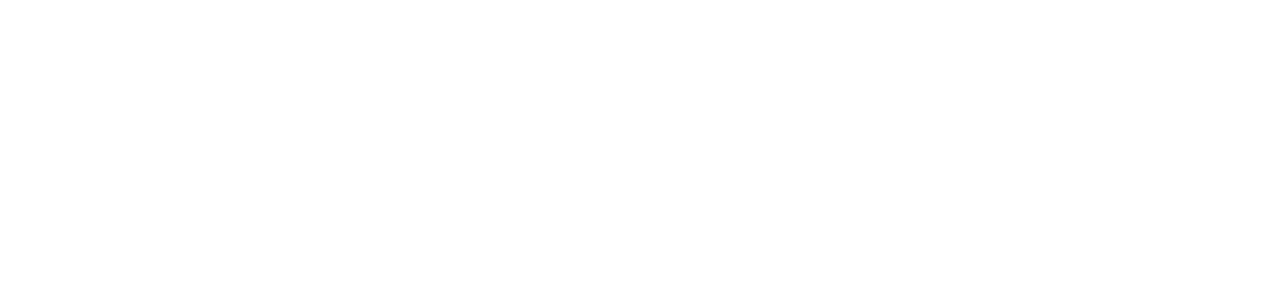
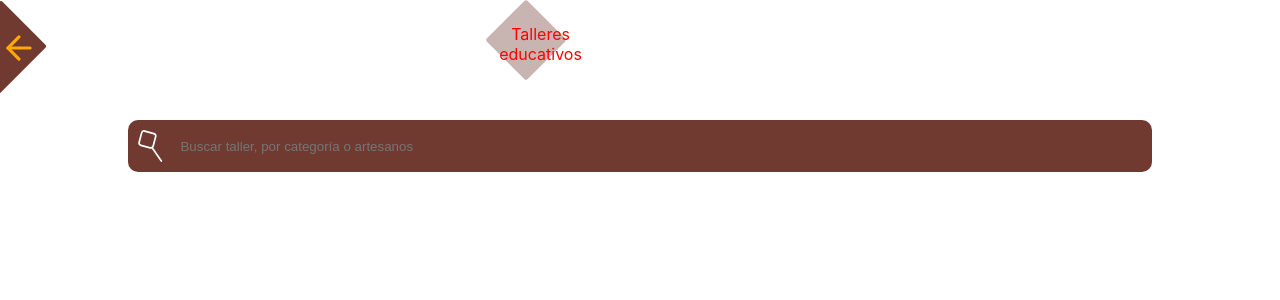
Before and after one commit to Thewilliamg/proyectoFinalExpress, a React (Vite) app: page /workshop in a window 1280 px wide. Before the commit this address had no page. Shown: the top 300 px of the page. Built offline with nearby package versions, Linux system fonts and the light colour scheme; the HTML template or start-up script is replaced by a standard one.

Commit message:
feat: :construction: Creation of workShop's view

```diff
--- a/src/App.jsx
+++ b/src/App.jsx
@@ -6,6 +6,7 @@
 import Markets from './pages/markets/Markets.jsx';
 import Discounts from './pages/discounts/Discounts.jsx';
 import Shop from './pages/shop/Shop.jsx';
+import Workshop from './pages/home/components/workShop.jsx'
 import Parrafito from './pages/discounts/components/beforeShop.jsx';
 
 function App() {
@@ -13,7 +14,8 @@
     <BrowserRouter>
       <Routes>
 
-        <Route index element={<Home />} />
+        <Route path="/" element={<Home />} />
+        <Route path="/workshop" element={<Workshop />} />
         <Route path="/discounts" element={<Discounts/>} />
         <Route path="discounts/product" element={<Parrafito />} />
         <Route path="/markets" element={<Markets />} />
--- a/src/pages/components/goBackArrow.css
+++ b/src/pages/components/goBackArrow.css
@@ -1,6 +1,6 @@
 .back-arrow {
     display: inline-block;
-    width: 100%;
+    width: 38%;
     height: min-content;
     z-index: 1000;
 }
--- a/src/pages/home/Home.jsx
+++ b/src/pages/home/Home.jsx
@@ -1,8 +1,12 @@
+import {Link} from 'react-router-dom'
+import './home.css'
+
 export default function Home() {
     console.log('home')
     return (
         <div>
             <h1>Home</h1>
+            <Link to={'/workshop'}>Talleres</Link>
         </div>
     )
 }
--- /dev/null
+++ b/src/pages/home/components/workShop.jsx
@@ -0,0 +1,41 @@
+import { useState } from 'react'
+import GoBackArrow from '../../components/backArrow'
+import Title from '../storage/img/Rectangle-86.svg'
+import Search from '../storage/img/Group-6.svg'
+
+export default function Workshop() {
+    const [busqueda, setBusqueda] = useState('');
+
+    const manejarCambio = (e) => {
+        setBusqueda(e.target.value);
+    };
+
+    const manejarSubmit = (e) => {
+        e.preventDefault();
+        alert(`Buscaste: ${busqueda}`);
+    };
+    return (
+        <article className='main-container'>
+            <div className='container-arrow'>
+                <GoBackArrow />
+                <img src={Title} className='img-title' />
+                <div className='p-arrow'>
+                    <p >Talleres </p>
+                    <p>educativos</p>
+                </div>
+            </div>
+            <form className='container-search' onSubmit={manejarSubmit}>
+                <div className='search'>
+                    <img src={Search} className='img-search' />
+                    <input
+                        type="text"
+                        className='work-input'
+                        value={busqueda}
+                        onChange={manejarCambio}
+                        placeholder="Buscar taller, por categoría o artesanos"
+                    />
+                </div>
+            </form>
+        </article>
+    )
+}
--- /dev/null
+++ b/src/pages/home/home.css
@@ -0,0 +1,55 @@
+.main-container{
+    height: 100vh;
+    width: 100%;
+}
+
+.container-arrow{
+    height: 15%;
+    width: 100%;
+    display: flex;
+}
+
+.p-arrow{
+    display: flex;
+    flex-direction: column;
+    align-items: center;
+    position: absolute;
+    left: 39%;
+    top: 3%;
+    color: red
+}
+.img-title{
+    height: 5rem;
+    width: 5rem;
+    z-index: -2;
+}
+
+
+.container-search{
+    width: 100%;
+    height: 6.5%;
+    display: flex;
+    justify-content: center;
+}
+
+
+.work-input{
+    border-style: none;
+    background: #703A31;
+    width: 100%;
+    cursor: pointer;
+}
+
+.img-search{
+    height: 2rem;
+    padding-left: 10px;
+}
+
+.search{
+    width: 80%;
+    background: #703A31;
+    display: flex;
+    align-items: center;
+    gap: 1rem;
+    border-radius: 10px;
+}
```
Also changed, not shown: src/pages/home/components/component1.jsx (deleted), src/pages/home/storage/img/Group-6.svg (added), src/pages/home/storage/img/Rectangle-86.svg (added).
